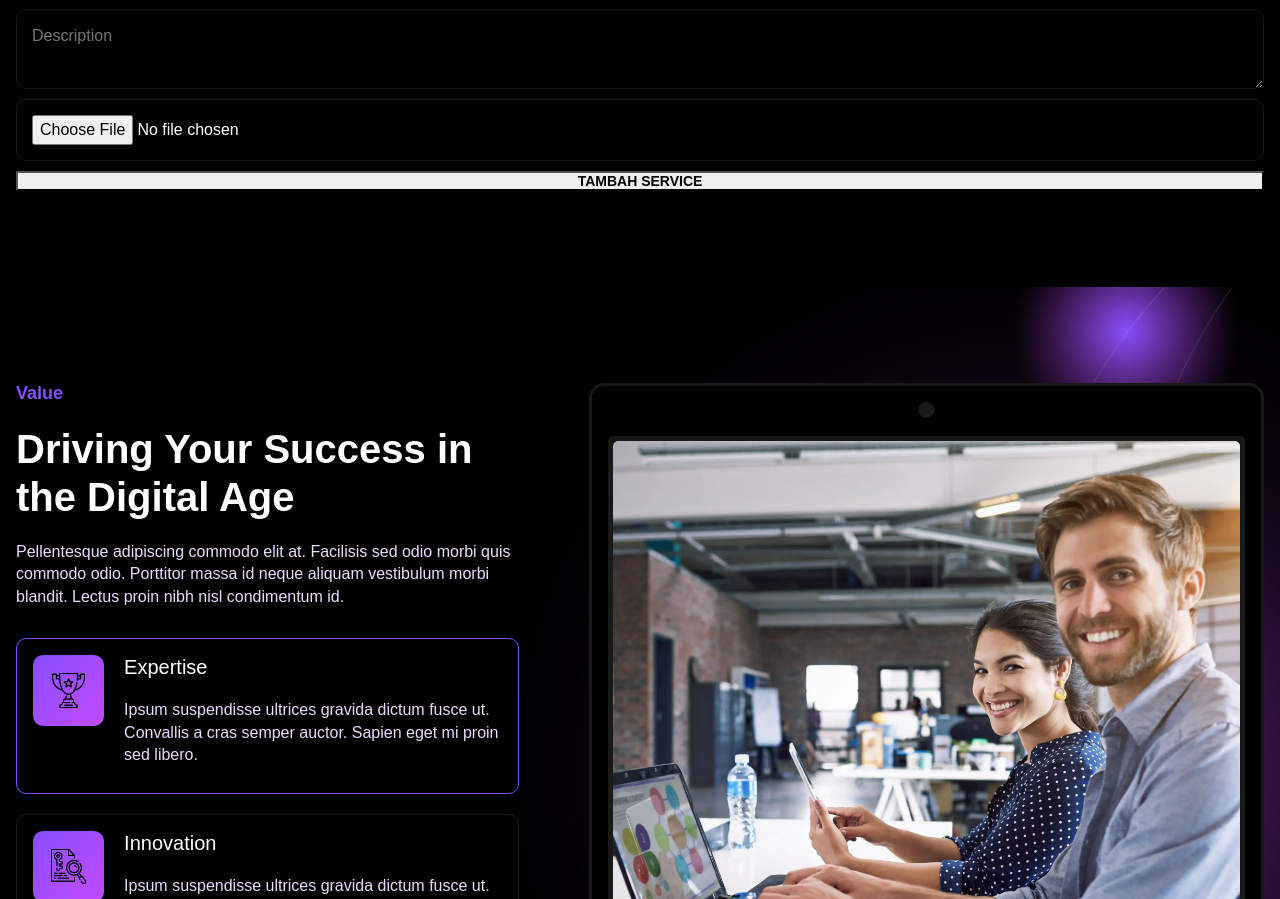
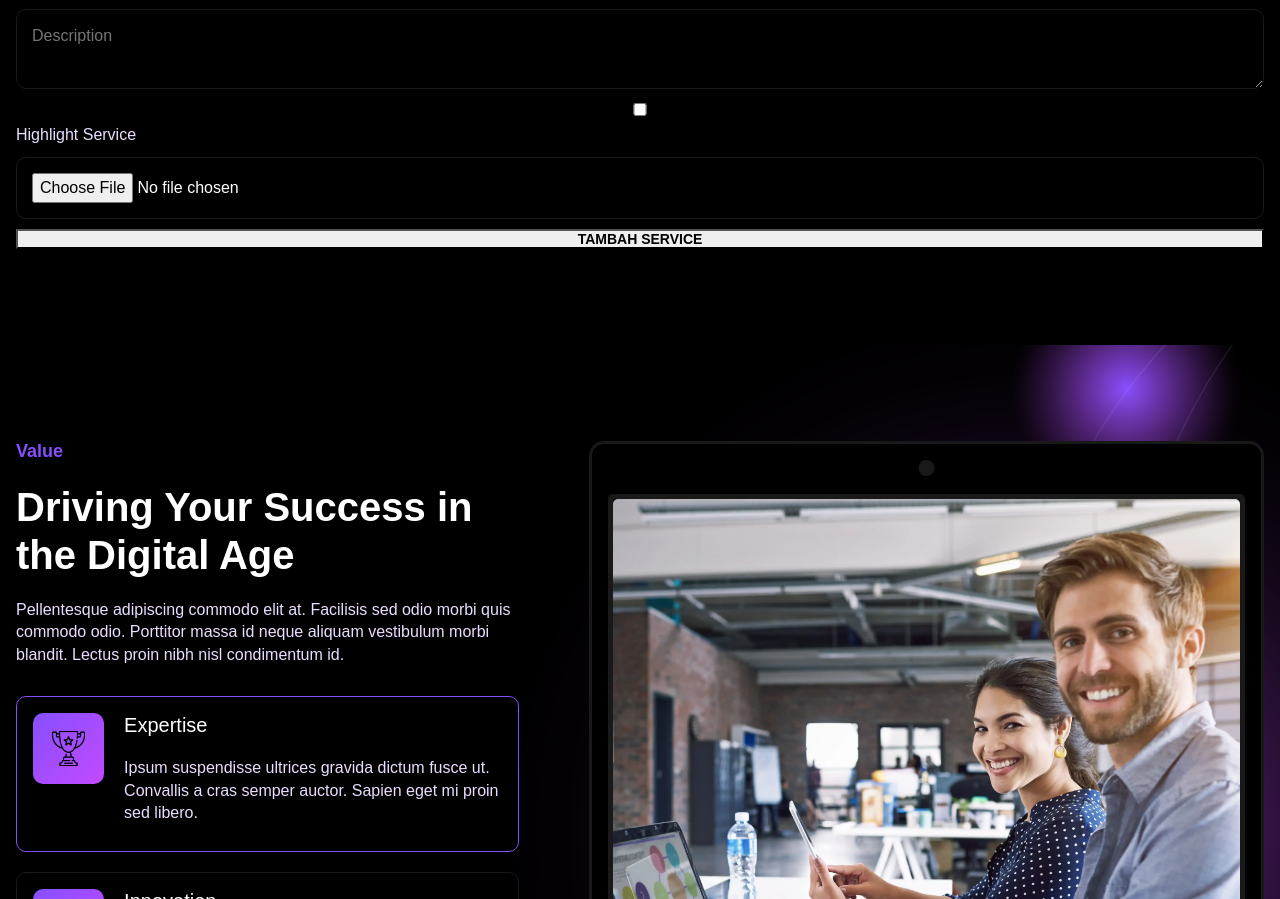
Before and after one commit to MisbahudinZaki/lia-react, a React (Vite) app: page / in a window 1280 px wide. Shown: the part 2561-3460 px from the top of the page. Built offline with nearby package versions, Linux system fonts and the light colour scheme; no server answers; the database is empty; a web font is replaced by a local one.

Commit message:
add highlight input on service form

```diff
--- a/src/Components/Admin/ServiceForm.jsx
+++ b/src/Components/Admin/ServiceForm.jsx
@@ -3,6 +3,7 @@ import { supabase } from "../../supabaseClient";
 
 const ServiceForm = () => {
 const [title, setTitle] = useState("");
+const [highlight, setHighlight] = useState("");
 const [description, setDescription] = useState("");
 const [imageFile, setImageFile] = useState(null);
 
@@ -69,6 +70,15 @@ return (
         onChange={(e) => setDescription(e.target.value)}
     />
 
+    <label>
+        <input
+            type="checkbox"
+            checked={highlight}
+            onChange={(e) => setHighlight(e.target.checked)}
+        />
+        Highlight Service
+    </label>
+
     <input
         type="file"
         onChange={(e) => setImageFile(e.target.files[0])}
```
